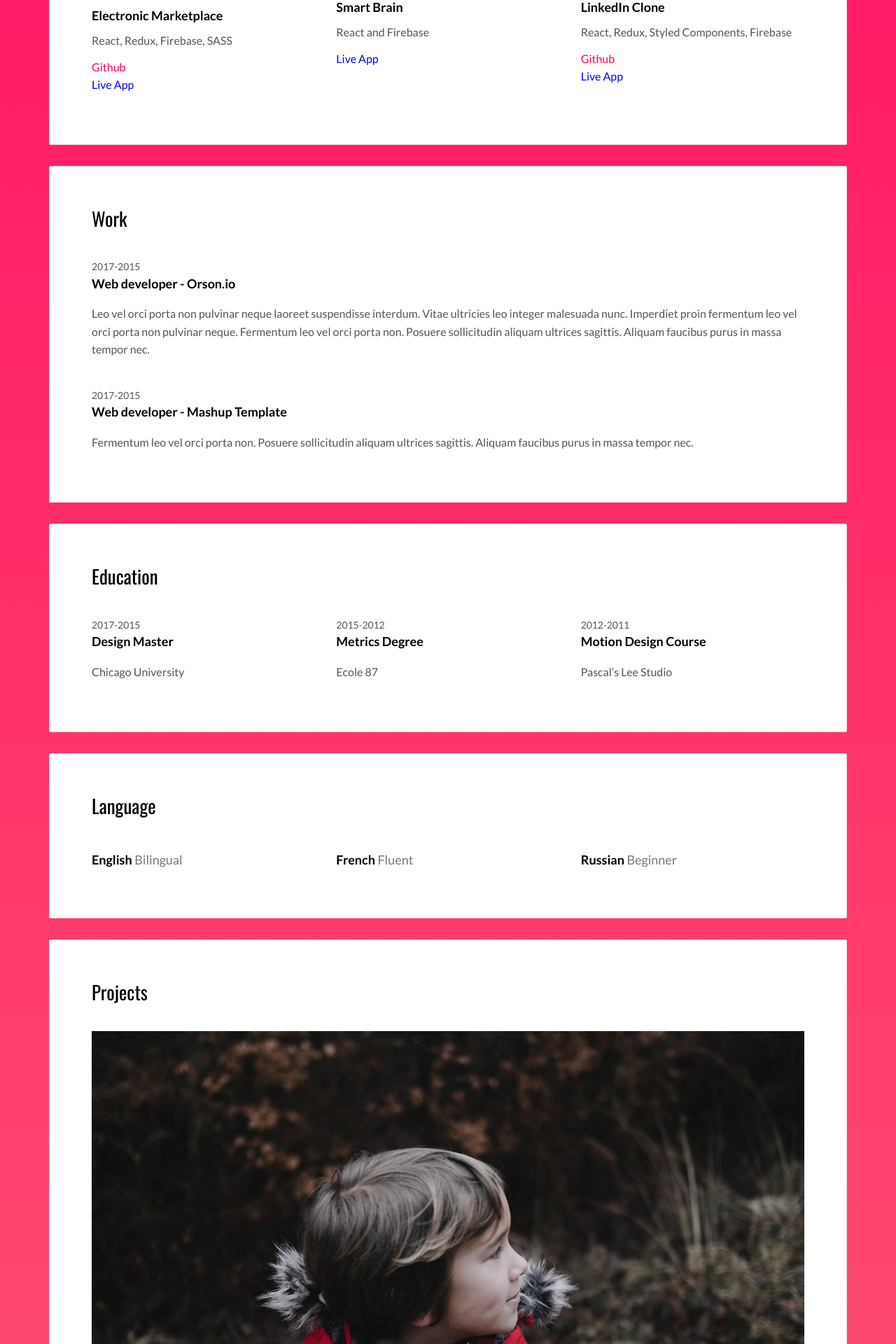
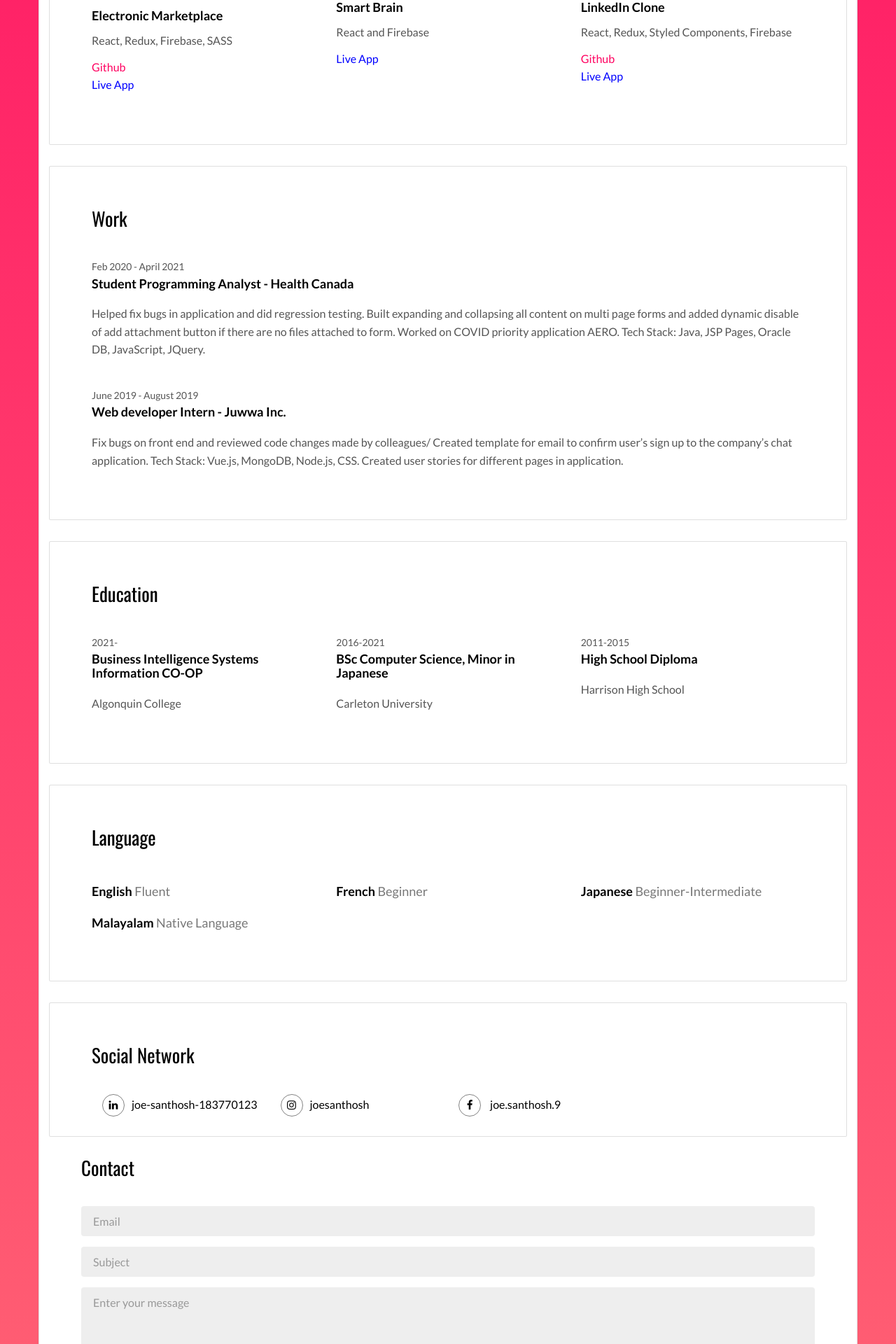
Before and after one commit to joesanthosh24/python_portfolio, a Flask app: page / in a window 1280 px wide. Shown: the part 1160-3080 px from the top of the page at 70% size. Run offline with Flask 2, Linux system fonts and the light colour scheme; some libraries are stand-ins or nearby versions.

Commit message:
Added work and education section details

```diff
--- a/templates/index.html
+++ b/templates/index.html
@@ -166,39 +166,45 @@
               <div class="card-block">
                 <h2>Work</h2>
                 <div class="work-experience">
-                  <small class="date">2017-2015</small>
+                  <small class="date">Feb 2020 - April 2021</small>
                   <h3 class="h5 date-title">
-                    Web developer -
+                    Student Programming Analyst -
                     <a
-                      href="http://en.orson.io"
-                      title="Create professionnal website"
-                      >Orson.io</a
+                      href="https://www.canada.ca/en/health-canada.html"
+                      alt="Health Canada"
+                      target="_blank"
+                      >Health Canada</a
                     >
                   </h3>
 
                   <p>
-                    Leo vel orci porta non pulvinar neque laoreet suspendisse
-                    interdum. Vitae ultricies leo integer malesuada nunc.
-                    Imperdiet proin fermentum leo vel orci porta non pulvinar
-                    neque. Fermentum leo vel orci porta non. Posuere
-                    sollicitudin aliquam ultrices sagittis. Aliquam faucibus
-                    purus in massa tempor nec.
+                    Helped fix bugs in application and did regression testing.
+                    Built expanding and collapsing all content on multi page
+                    forms and added dynamic disable of add attachment button if
+                    there are no files attached to form. Worked on COVID
+                    priority application AERO. Tech Stack: Java, JSP Pages,
+                    Oracle DB, JavaScript, JQuery.
                   </p>
                 </div>
 
                 <div class="work-experience">
-                  <small class="date">2017-2015</small>
+                  <small class="date">June 2019 - August 2019</small>
                   <h3 class="h5 date-title">
-                    Web developer -
-                    <a href="http://mashup-template.com" title=""
-                      >Mashup Template</a
+                    Web developer Intern -
+                    <a
+                      href="https://juwwa.com/"
+                      alt="Juwwa Inc."
+                      target="_blank"
+                      >Juwwa Inc.</a
                     >
                   </h3>
 
                   <p>
-                    Fermentum leo vel orci porta non. Posuere sollicitudin
-                    aliquam ultrices sagittis. Aliquam faucibus purus in massa
-                    tempor nec.
+                    Fix bugs on front end and reviewed code changes made by
+                    colleagues/ Created template for email to confirm user’s
+                    sign up to the company’s chat application. Tech Stack:
+                    Vue.js, MongoDB, Node.js, CSS. Created user stories for
+                    different pages in application.
                   </p>
                 </div>
               </div>
@@ -210,23 +216,27 @@
                 <div class="row">
                   <div class="col-md-4">
                     <div class="education-experience">
-                      <small class="date">2017-2015</small>
-                      <h3 class="h5 date-title">Design Master</h3>
-                      <p>Chicago University</p>
+                      <small class="date">2021-</small>
+                      <h3 class="h5 date-title">
+                        Business Intelligence Systems Information CO-OP
+                      </h3>
+                      <p>Algonquin College</p>
                     </div>
                   </div>
                   <div class="col-md-4">
                     <div class="education-experience">
-                      <small class="date">2015-2012</small>
-                      <h3 class="h5 date-title">Metrics Degree</h3>
-                      <p>Ecole 87</p>
+                      <small class="date">2016-2021</small>
+                      <h3 class="h5 date-title">
+                        BSc Computer Science, Minor in Japanese
+                      </h3>
+                      <p>Carleton University</p>
                     </div>
                   </div>
                   <div class="col-md-4">
                     <div class="education-experience">
-                      <small class="date">2012-2011</small>
-                      <h3 class="h5 date-title">Motion Design Course</h3>
-                      <p>Pascal’s Lee Studio</p>
+                      <small class="date">2011-2015</small>
+                      <h3 class="h5 date-title">High School Diploma</h3>
+                      <p>Harrison High School</p>
                     </div>
                   </div>
                 </div>
@@ -239,118 +249,58 @@
                 <div class="row">
                   <div class="col-md-4">
                     <div class="language-experience">
-                      <h3 class="h5">English <small>Bilingual</small></h3>
+                      <h3 class="h5">English <small>Fluent</small></h3>
                     </div>
                   </div>
                   <div class="col-md-4">
                     <div class="language-experience">
-                      <h3 class="h5">French <small>Fluent</small></h3>
+                      <h3 class="h5">French <small>Beginner</small></h3>
                     </div>
                   </div>
                   <div class="col-md-4">
                     <div class="language-experience">
-                      <h3 class="h5">Russian <small>Beginner</small></h3>
+                      <h3 class="h5">
+                        Japanese <small>Beginner-Intermediate</small>
+                      </h3>
+                    </div>
+                  </div>
+                  <div class="col-md-4">
+                    <div class="language-experience">
+                      <h3 class="h5">
+                        Malayalam <small>Native Language</small>
+                      </h3>
                     </div>
                   </div>
                 </div>
               </div>
             </div>
-
-            <div class="card">
-              <div class="card-block">
-                <h2>Projects</h2>
-                <div
-                  id="carousel-example-generic"
-                  class="carousel slide"
-                  data-ride="carousel"
-                >
-                  <!-- Wrapper for slides -->
-                  <div class="carousel-inner" role="listbox">
-                    <div class="item active">
-                      <img
-                        src="./assets/images/img-05.jpg"
-                        class="img-responsive"
-                        alt="..."
-                      />
-                      <div class="carousel-caption">
-                        <h3 class="h5">Jules for Bastion</h3>
-                        <p>2017</p>
-                      </div>
-                    </div>
-                    <div class="item">
-                      <img
-                        src="./assets/images/img-06.jpg"
-                        class="img-responsive"
-                        alt="..."
-                      />
-                      <div class="carousel-caption">
-                        <h3 class="h5">Jules for Bastion</h3>
-                        <p>2017</p>
-                      </div>
-                    </div>
-
-                    <div class="item">
-                      <img
-                        src="./assets/images/img-08.jpg"
-                        class="img-responsive"
-                        alt="..."
-                      />
-                      <div class="carousel-caption">
-                        <h3 class="h5">Jules for Bastion</h3>
-                        <p>2017</p>
-                      </div>
-                    </div>
-                  </div>
-
-                  <!-- Indicators -->
-                  <ol class="carousel-indicators">
-                    <li
-                      data-target="#carousel-example-generic"
-                      data-slide-to="0"
-                      class="active"
-                    ></li>
-                    <li
-                      data-target="#carousel-example-generic"
-                      data-slide-to="1"
-                    ></li>
-                    <li
-                      data-target="#carousel-example-generic"
-                      data-slide-to="2"
-                    ></li>
-                  </ol>
-                </div>
-              </div>
-            </div>
-
             <div class="card">
               <div class="card-block">
                 <h2>Social Network</h2>
-                <div class="row">
                   <div class="col-md-3">
                     <p class="social-buttons">
-                      <a href="https://twitter.com/" title=""
+                      <a href="https://www.linkedin.com/in/joe-santhosh-183770123/" alt="Linkedin" target="_blank"
                         ><span class="social-round-icon fa-icon"
-                          ><i class="fa fa-twitter"></i></span
-                        >@David_Folley</a
+                          ><i class="fa fa-linkedin"></i></span
+                        >joe-santhosh-183770123</a
                       >
                     </p>
                   </div>
                   <div class="col-md-3">
                     <p class="social-buttons">
-                      <a href="https://www.linkedin.com/" title=""
+                      <a href="https://www.instagram.com/joesanthosh/" alt="Instagram" target="_blank"
                         ><span class="social-round-icon fa-icon"
-                          ><i class="fa fa-linkedin"></i></span
-                        >David Folley</a
+                          ><i class="fa fa-instagram"></i></span
+                        >joesanthosh</a
                       >
                     </p>
                   </div>
                   <div class="col-md-3">
                     <p class="social-buttons">
-                      <a href="https://dribbble.com/" title=""
-                        ><span class="social-round-icon fa-icon"
-                          ><i class="fa fa-dribbble"></i></span
-                        >David Folley</a
-                      >
+                      <a href="https://www.facebook.com/joe.santhosh.9/" target="_blank" alt="Facebook">
+                        <span class="social-round-icon fa-icon"><i class="fa fa-facebook"></i></span>
+                        joe.santhosh.9
+                      </a>
                     </p>
                   </div>
                 </div>
```
